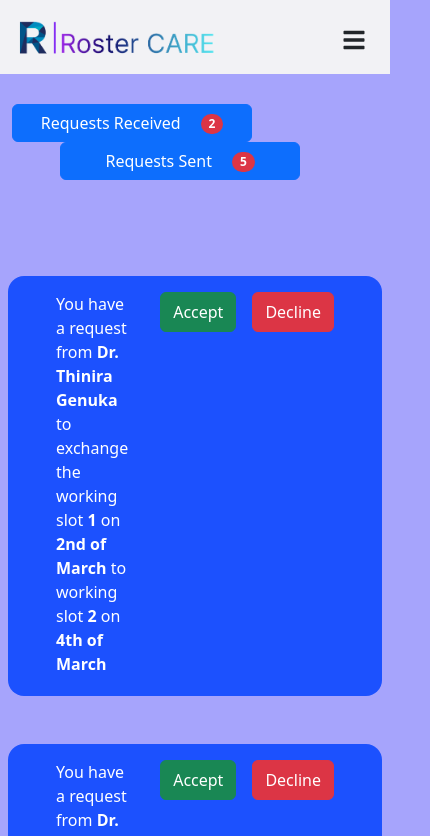
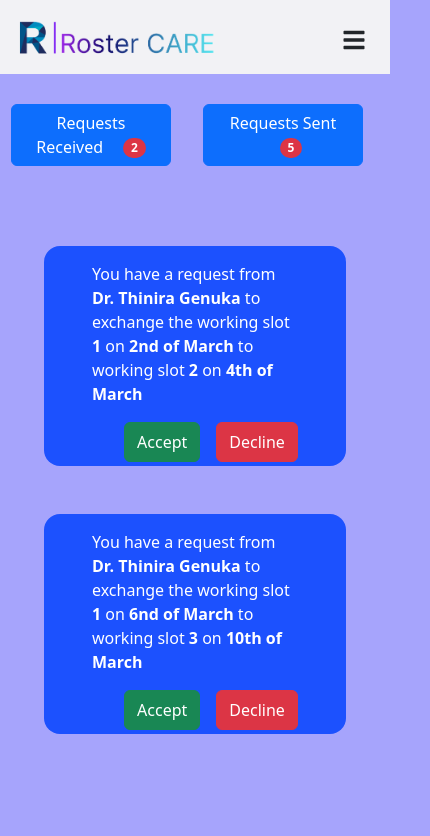
Before and after one commit to Constraint-Based-Roster-Schedule/Roster-Scheduler, a React (Create React App) app: page /notifications in a window 390 px wide. Shown: the top 836 px of the page, 430 px wide, since content can reach past the window. Built offline with nearby package versions, Linux system fonts and the light colour scheme.

Commit message:
make notification page responsive

```diff
--- a/src/CSS/notifications.css
+++ b/src/CSS/notifications.css
@@ -11,3 +11,109 @@ p.notify-text{
     margin-right: 2rem;
     font-size: medium;
 }
+
+.requestReceived-btn{
+    margin-right: 3rem;
+    width: 15rem;
+}
+
+.requestSent-btn{
+    margin-left: 3rem;
+    margin-right: 3rem;
+    width: 15rem;
+}
+
+.btn-container{
+    display: flex;
+    justify-content: center;
+}
+
+.notification-container{
+    display: flex;
+    flex-direction: column;
+    justify-content: center;
+    padding: 2rem;
+}
+
+.requestsReceived{
+    display: flex;
+    flex-direction: row;
+    background-color: rgb(28, 81, 254);
+    border-radius: 1rem;
+    padding-inline: 3rem;
+}
+
+.requestsSent{
+    display: flex;
+    flex-direction: row;
+    background-color: rgb(28, 81, 254);
+    border-radius: 1rem;
+    padding-inline: 3rem;
+}
+
+.accept-decline-btns{
+    display: flex;
+    flex-direction: row;
+}
+
+.accept-btn{
+    height: 2.5rem;
+    margin-right: 1rem;
+}
+
+.decline-btn{
+    height: 2.5rem;
+}
+
+.request-close-btns{
+    display: flex;
+    flex-direction: row;
+}
+
+.shift-request-btn{
+    height: 2.5rem;
+    margin-right: 1rem;
+    width: 12rem;
+}
+
+.close-btn{
+    height: 2.5rem;
+    border-radius: 10rem;
+    padding: 5px;
+}
+
+@media screen and (max-width: 767px){
+    .requestsReceived{
+        flex-direction: column;
+        padding-right: 1rem;
+    }
+    .accept-decline-btns{
+        justify-content: center;
+    }
+
+    .requestReceived-btn{
+        width: 10rem;
+        margin-right: 1rem;
+    }
+
+    .requestSent-btn{
+        width: 10rem;
+        margin-left: 1rem;
+        margin-right: 1rem;
+    }
+}
+
+@media screen and (max-width: 991px){
+    .requestsSent{
+        flex-direction: column;
+        padding-right: 1rem;
+    }
+
+    .request-close-btns{
+        justify-content: center;
+    }
+
+    .close-btn{
+        width: 2.5rem;
+    }
+}
--- a/src/components/notifications.js
+++ b/src/components/notifications.js
@@ -37,28 +37,32 @@ function Notifications() {
 
   return (
     <div className='container col-lg-12'>
-      <div className='col-lg'>
-        <Button variant='primary' type='button' style={{marginRight:"3rem" ,width:"15rem"}} onClick={()=>{setShowReceivedReq(true); setShowSentReq(false)}}>Requests Received <Badge bg= {recNotifyNum>0 ? "danger" : "secondary"} pill='true' style={{size:"3rem",marginLeft:"1rem"}}>{recNotifyNum}</Badge></Button>
-        <Button variant='primary' style={{marginLeft:"3rem", marginRight:"3rem" , width:"15rem" }} onClick={()=>{setShowReceivedReq(false); setShowSentReq(true)}}>Requests Sent <Badge bg={sentNotifyNum>0 ? "danger" : "secondary"} pill='true' style={{marginLeft:"1rem"}}>{sentNotifyNum}</Badge></Button>
+      <div className='btn-container col-lg-10'>
+        <Button className='requestReceived-btn' variant='primary' type='button'  onClick={()=>{setShowReceivedReq(true); setShowSentReq(false)}}>Requests Received <Badge bg= {recNotifyNum>0 ? "danger" : "secondary"} pill='true' style={{size:"3rem",marginLeft:"1rem"}}>{recNotifyNum}</Badge></Button>
+        <Button className='requestSent-btn' variant='primary' onClick={()=>{setShowReceivedReq(false); setShowSentReq(true)}}>Requests Sent <Badge bg={sentNotifyNum>0 ? "danger" : "secondary"} pill='true' style={{marginLeft:"1rem"}}>{sentNotifyNum}</Badge></Button>
       </div>
-      <div className='d-flex flex-column justify-content-center p-5' >
+      <div className='notification-container' >
         {showReceivedReq && recNotifications.map((notification)=>{
-          return <span className='d-flex flex-row mt-5 px-5 pb-1 pt-3' style={{backgroundColor:"rgb(28, 81, 254)", borderRadius:"1rem"}}>
+          return <div className='requestsReceived mt-5 pb-1 pt-3'>
           <p className='notify-text'>You have a request from <b>Dr. {doctorName}</b>  to exchange the working slot <b>{notification.workingslot}</b> on <b>{notification.date}nd of March
           </b> to working slot <b>{notification.shiftwith}</b> on <b>{notification.datewith}th of March</b></p>
-          <Button variant='success' type='button' style={{height:"2.5rem",marginRight:"1rem"}} onClick={()=>closeRecNotify(notification.id)}>Accept</Button>
-          <Button variant='danger' type='button' style={{height:"2.5rem"}} onClick={()=>closeRecNotify(notification.id)}>Decline</Button>
-        </span>
+          <span className='accept-decline-btns'>
+            <Button className='accept-btn' variant='success' type='button' onClick={()=>closeRecNotify(notification.id)}>Accept</Button>
+            <Button className='decline-btn' variant='danger' type='button' onClick={()=>closeRecNotify(notification.id)}>Decline</Button>
+          </span>
+        </div>
         })}
 
 
         {showSentReq && sentNotifications.map((notification)=>{
-        return <span className='d-flex flex-row mt-5 px-5 pb-3 pt-3' style={{backgroundColor:"rgb(28, 81, 254)", borderRadius:"1rem"}}>
+        return <div className='requestsSent mt-5 pb-3 pt-3'>
           <p className='notify-text'>Your request to <b>Dr. {doctorName}</b>  for exchange the working slot <b>{notification.workingslot}</b> on <b>{notification.date}nd of March
           </b> to working slot <b>{notification.shiftwith}</b> on <b>{notification.datewith}th of March </b> has been {notification.state ? <b>accepted</b> : <b>declined</b>}</p>
-          {!notification.state && <Link to='/shiftRequest'><Button variant='success' type='button' style={{height:"2.5rem",marginRight:"1rem", width:"12rem"}}>Request again</Button></Link>}
-          <Button variant='outline-success' style={{height:"2.5rem", borderRadius:"10rem", padding:"5px"}}  onClick={()=>closeSentNotify(notification.id)}><GiCheckMark size={25} style={{color:"rgb(1, 219, 0)"}}/></Button>
-        </span>
+          <span className='request-close-btns'>
+            {!notification.state && <Link className='shift-request-btn' to='/shiftRequest'><Button  variant='success' type='button'>Request again</Button></Link>}
+            <Button className='close-btn' variant='outline-success' onClick={()=>closeSentNotify(notification.id)}><GiCheckMark size={25} style={{color:"rgb(1, 219, 0)"}}/></Button>
+          </span>
+        </div>
         })}
       </div>
     </div>
```
